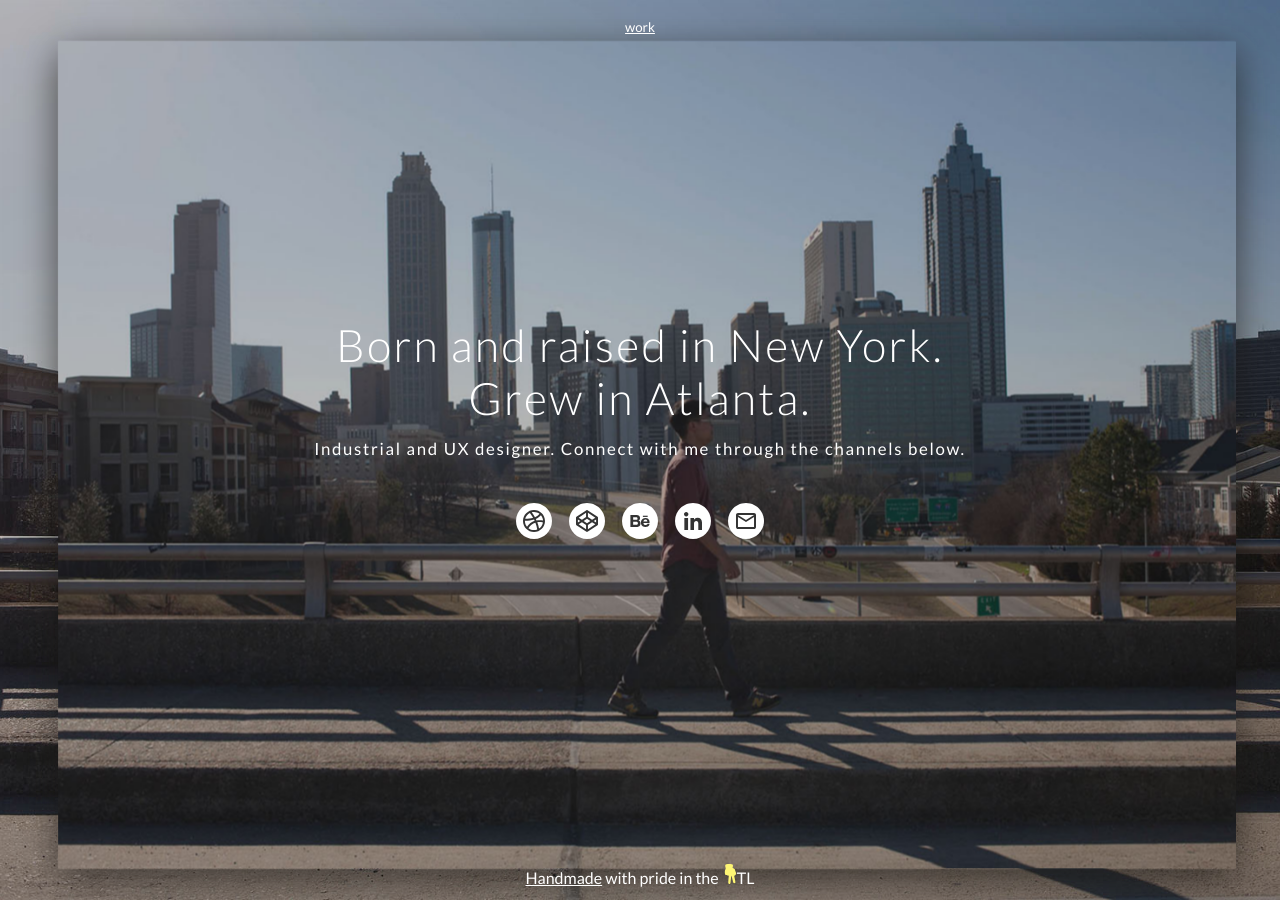
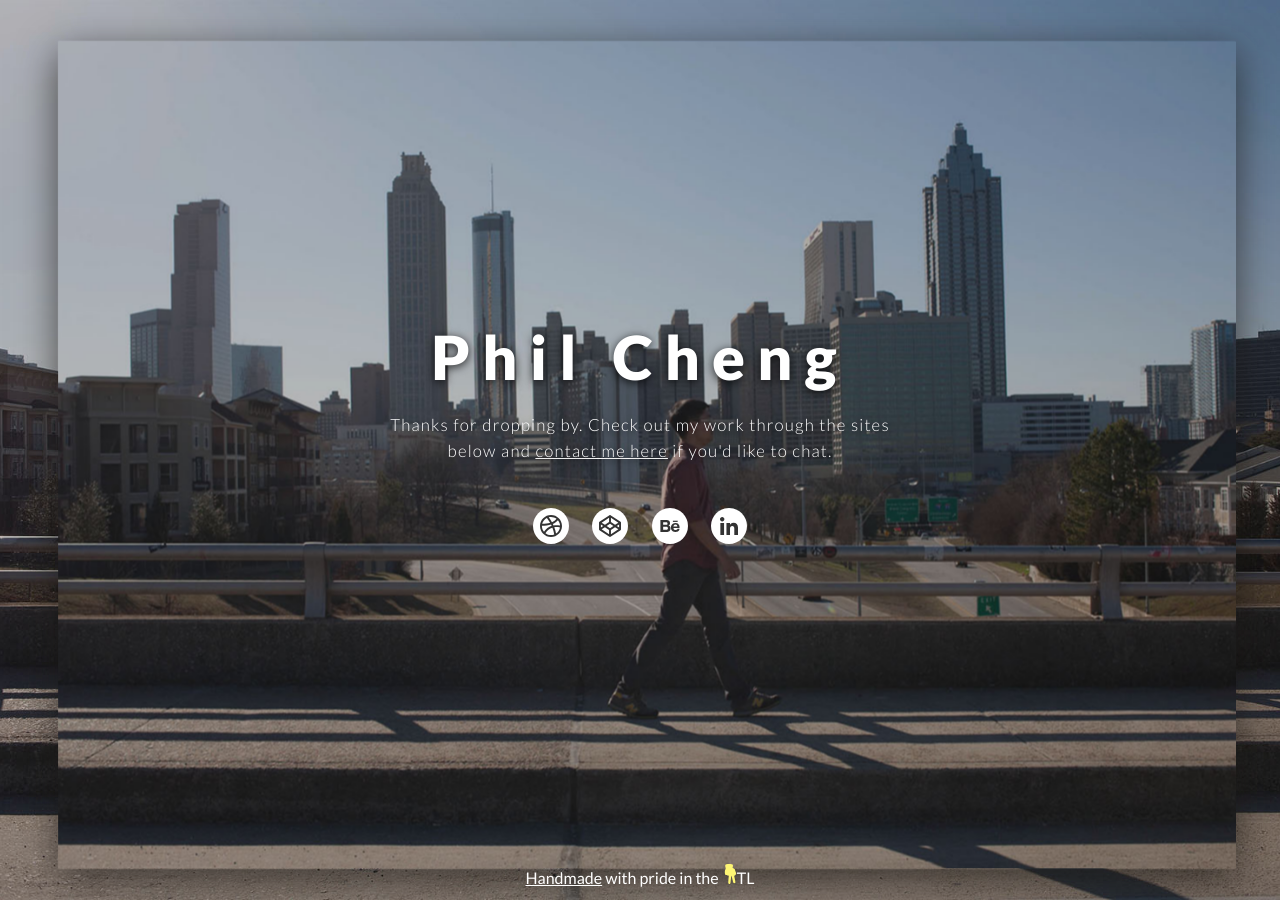
Before and after one commit to philcheng/philcheng.github.io, a Jekyll site: the page built from index.html, in a window 1280 px wide. Built offline with Jekyll 4.4.1, drawn with Linux system fonts in a browser that asks for light colours; nearby versions of some CDN libraries.

Commit message:
updated copy

```diff
--- a/_includes/head.html
+++ b/_includes/head.html
@@ -6,9 +6,9 @@
   <title>{% if page.title %}{{ page.title | escape }}{% else %}{{ site.title | escape }}{% endif %}</title>
   <meta name="description" content="{% if page.excerpt %}{{ page.excerpt | strip_html | strip_newlines | truncate: 160 }}{% else %}{{ site.description }}{% endif %}">
   <link rel="stylesheet" href="https://cdnjs.cloudflare.com/ajax/libs/normalize/5.0.0/normalize.min.css" class="style">
-  <link href="https://fonts.googleapis.com/css?family=Lato:300,400,700" rel="stylesheet">
+  <link href="https://fonts.googleapis.com/css?family=Lato:300,400,900" rel="stylesheet">
   <link rel="stylesheet" href="{{ "/css/main.css" | prepend: site.baseurl }}">
   <link rel="canonical" href="{{ page.url | replace:'index.html','' | prepend: site.baseurl | prepend: site.url }}">
   <link rel="alternate" type="application/rss+xml" title="{{ site.title }}" href="{{ "/feed.xml" | prepend: site.baseurl | prepend: site.url }}">
-  <link rel="icon" type="image/png" href="/assets/favicon.png">
+  <link rel="icon" type="image/png" href="/assets/main/favicon.png">
 </head>
--- a/_sass/_style.scss
+++ b/_sass/_style.scss
@@ -38,14 +38,6 @@
 	opacity: 0;
 	box-shadow: 0px 10px 35px rgba(25, 23, 20, 0.7);
 }
-.work {
-	top: 2vh;
-	left: 0;
-	position: absolute;
-	width: 100%;
-	text-align: center;
-	color: #dddddd;
-}
 .content {
 	top: 0;
 	left: 0;
@@ -59,22 +51,23 @@
 }
 .home_title {
 	max-width: 730px;
-	font-size: 2.8em;
-	line-height: 1.2em;
-	font-weight: 300;
+	margin: 0 50px 10px;
 	text-align: center;
-	letter-spacing: 0.05em;
-	margin: 0 50px 10px 50px;
+	font-size: 3.8em;
+	font-weight: 900;
+	letter-spacing: 0.2em;
 	color: #FFFFFF;
+	text-shadow: 0px 2px 10px rgba(0,0,0,0.8);
 }
 .home_subtitle {
-	max-width: 750px;
+	max-width: 500px;
+	margin: 0 50px;
+	text-align: center;
 	font-size: 1.05em;
-	letter-spacing: 0.1em;
-	font-weight: 400;
-	text-align: center;
-	margin: 0 50px;
+	font-weight: 300;
+	letter-spacing: 0.07em;
 	color: #FFFFFF;
+	text-shadow: 0px 2px 7px rgba(0,0,0,0.7);
 }
 .connect {
 	margin: 35px 0;
@@ -84,21 +77,17 @@
 	justify-content: center;
 	align-items: center;
 }
-.projects {
-	margin-bottom: 30px;
-}
 .connect #icon {
 	display: inline-block;
-	padding: 7px;
+	padding: 10px;
 }
 .name1,
 .name2,
 .name3,
-.name4,
-.name5 {
+.name4 {
 	position: absolute;
 	margin: 5px 0 0 0;
-	width: 265px;
+	width: 233px;
 	opacity: 0;
 	color: #FFFFFF;
 	transition: all 0.3s ease-out;
@@ -125,10 +114,6 @@
 	opacity: 1.0;
 }
 .icon4:hover ~ .name4 {
-	margin: 10px 0;
-	opacity: 1.0;
-}
-.icon5:hover ~ .name5 {
 	margin: 10px 0;
 	opacity: 1.0;
 }
@@ -168,23 +153,6 @@ svg {
 	align-items: center;
 	text-align: center;
 }
-// .work_header {
-// 	background-color: #333333;
-// 	padding: 50px;
-// 	color: #FFFFFF;
-// 	line-height: 30px;
-// 	font-weight: 300;
-// }
-// .work_header .work_title {
-// 	text-transform: uppercase;
-// 	font-size: 1.875em;
-// 	letter-spacing: 1px;
-// 	color: #fff;
-// }
-// .work_header .work_subtitle {
-// 	letter-spacing: 1px;
-// 	color: #fff;
-// }
 .work_title {
 	margin: 30px 20px 0;
 	text-transform: uppercase;
@@ -219,7 +187,9 @@ svg {
 // media queries---------------------------------
 @media (max-width: 768px) {
   .home_title {
-    font-size: 2.3em;
+    font-size: 2.8em;
+    line-height: 1.2em;
+    text-shadow: 0px 2px 10px rgba(0,0,0,0.3);
   }
   .home_link {
 		width: 100%;
--- a/index.html
+++ b/index.html
@@ -4,23 +4,18 @@ layout: default
 <main class="container">
   <div class="segmenter" style="background-image: url(/assets/main/jacksonstbridge.jpg)"></div>
   <div class="content">
-    <div class="work">
-      <h5><a href="/work.html">work</a></h5>
-    </div>
-    <h1 class="home_title">Born and raised in New York. Grew in Atlanta.</h1>
-    <div class="home_subtitle">Industrial and UX designer. Connect with me through the channels below.</div>
+    <h1 class="home_title">Phil Cheng</h1>
+    <div class="home_subtitle">Thanks for dropping by. Check out my work through the sites below and <a href="mailto:thephilcheng@gmail.com">contact me here</a> if you'd like to chat.</div>
     <div class="connect">
       <div class="social">
         <div class="icon1" id="icon"><a href="http://www.dribbble.com/philcheng"><img src="/assets/main/dribbble.svg" alt="dribbble"></a></div>
         <div class="icon2" id="icon"><a href="http://codepen.io/philcheng/"><img src="/assets/main/codepen.svg" alt="codepen"></a></div>
         <div class="icon3" id="icon"><a href="http://behance.net/philcheng/"><img src="/assets/main/behance.svg" alt="behance"></a></div>
         <div class="icon4" id="icon"><a href="https://www.linkedin.com/in/thephilcheng"><img src="/assets/main/linkedin.svg" alt="linkedin"></a></div>
-        <div class="icon5" id="icon"><a href="mailto:thephilcheng@gmail.com"><img src="/assets/main/email.svg" alt="contact me"></a></div>
         <div class="name1">dribbble</div>
         <div class="name2">codepen</div>
         <div class="name3">behance</div>
         <div class="name4">linkedin</div>
-        <div class="name5">contact me</div>
       </div>
     </div>
   </div>
```
Also changed, not shown: 5 other files.
